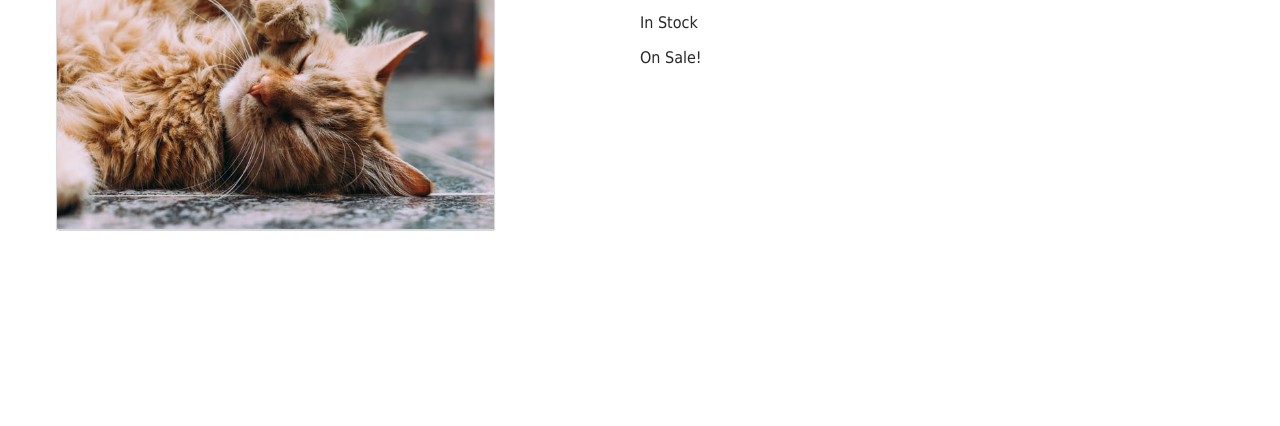
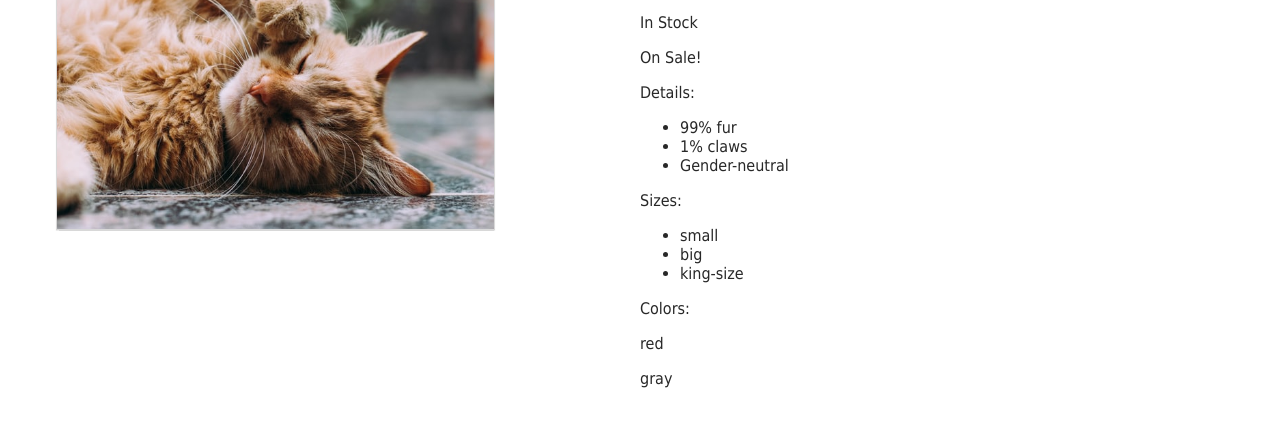
Before and after one commit to marina-grechukha/intro-vue, a plain HTML site: page index.html in a window 1280 px wide. Shown: the part 204-630 px from the top of the page. Drawn offline with nearby package versions, Linux system fonts and the light colour scheme.

Commit message:
4. List Rendering

```diff
--- a/index.html
+++ b/index.html
@@ -22,6 +22,21 @@
       <p v-if="inStock">In Stock</p>
       <p v-else>Out of Stock</p>
       <span v-if="onSale">On Sale!</span>
+
+      <p>Details:</p>
+      <ul>
+        <li v-for="detail in details">{{ detail }}</li>
+      </ul>
+
+      <p>Sizes:</p>
+      <ul>
+        <li v-for="size in sizes">{{ size }}</li>
+      </ul>
+
+      <p>Colors:</p>
+      <div v-for="variant in variants" :key="variant.variantId">
+        <p>{{ variant.variantColor }}</p>
+      </div>
     </div>
 
   </div>
--- a/main.js
+++ b/main.js
@@ -5,6 +5,18 @@ const app = new Vue({
         image: './assets/red-cat.jpg',
         link: 'https://unsplash.com/collections/33304287/the-cats-',
         inStock: true,
-        onSale: true
+        onSale: true,
+        details: ['99% fur', '1% claws', 'Gender-neutral'],
+        variants: [
+            {
+                variantId: 2234,
+                variantColor: 'red'
+            },
+            {
+                variantId: 2235,
+                variantColor: 'gray'
+            }
+        ],
+        sizes: ['small', 'big', 'king-size']
     }
 })
```
